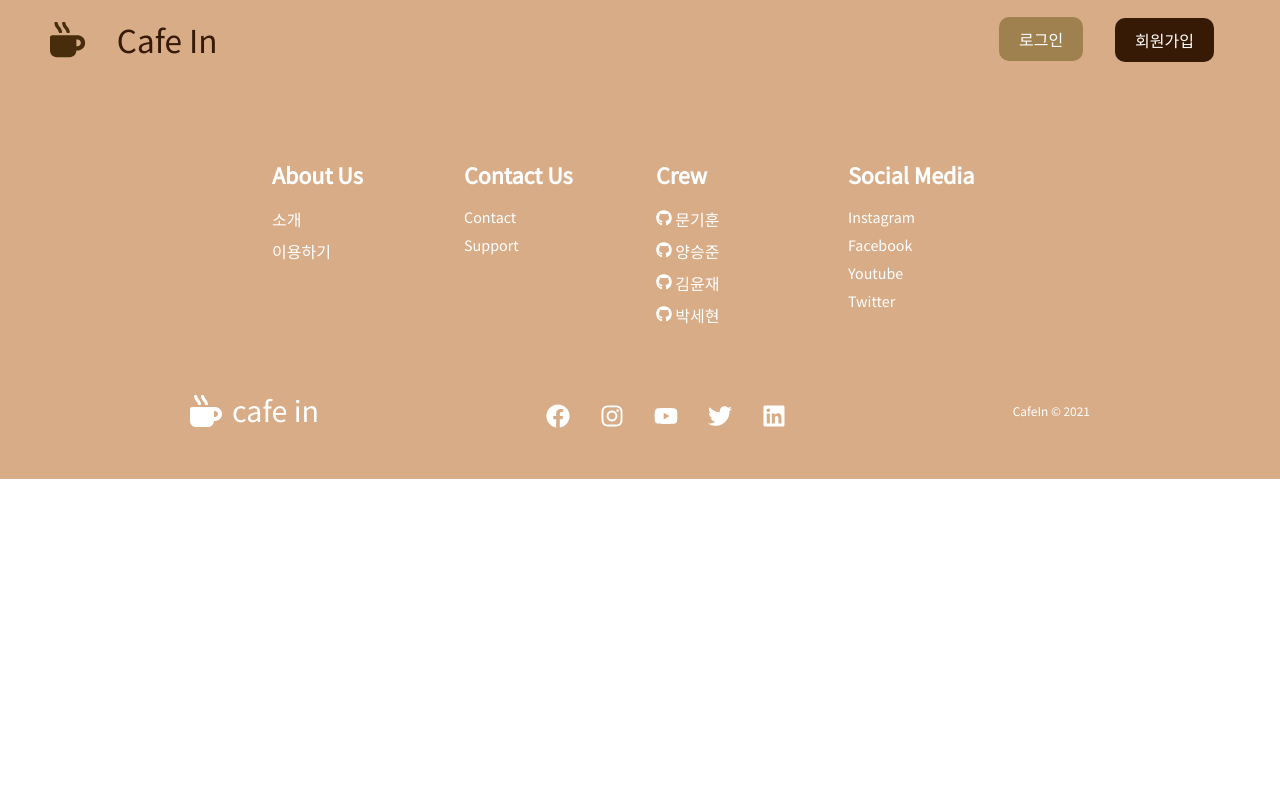
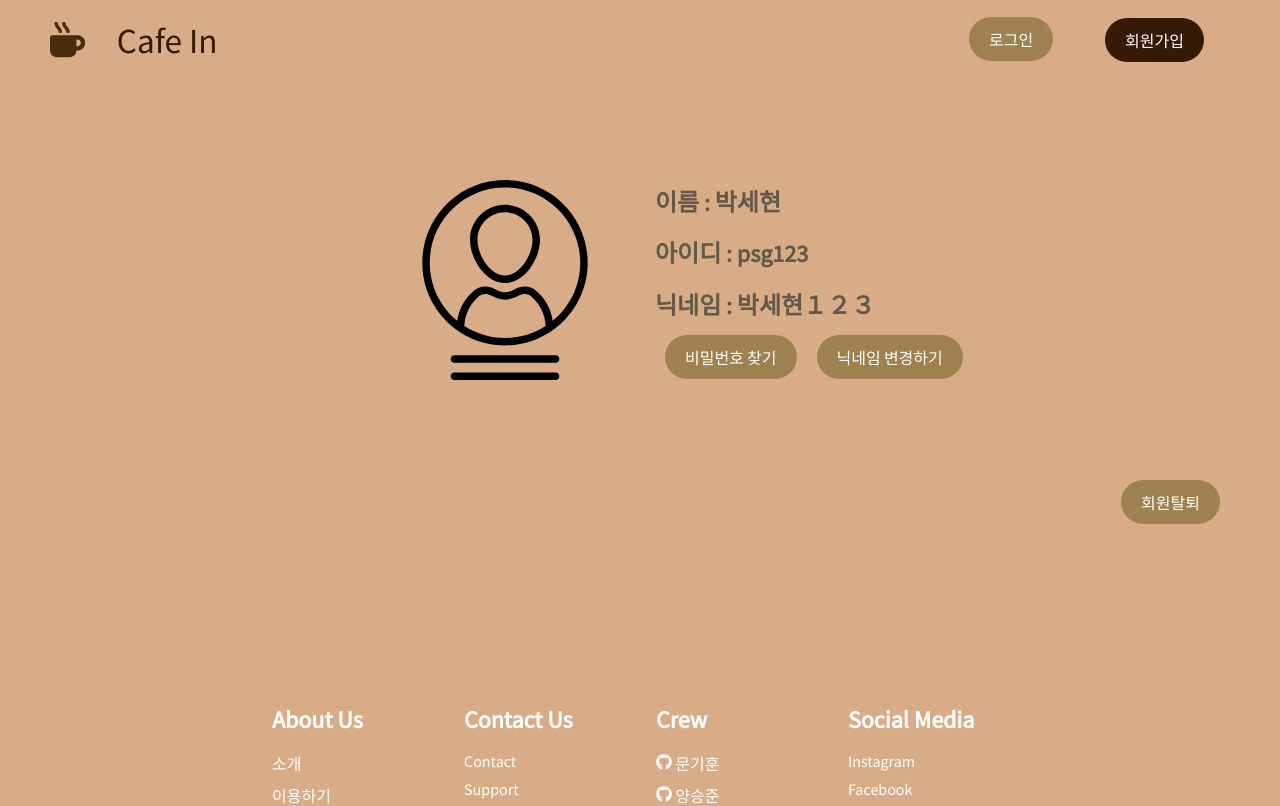
Before and after one commit to codestates/Cafe.in, a React (Create React App) app in the folder client/: page /mypage in a window 1280 px wide. Shown: the top 806 px of the page. Built offline with nearby package versions, Linux system fonts and the light colour scheme.

Commit message:
feat : mypage, modal　초안완료

```diff
--- a/client/src/App.js
+++ b/client/src/App.js
@@ -2,6 +2,7 @@ import React, { useState } from "react";
 import GlobalStyle from "./globalStyles";
 import Home from "./pages/HomePage/Home";
 import SignUp from "./pages/SignUp/SignUp";
+import MyPage from './pages/Mypage/Mypage';
 import { BrowserRouter as Router, Switch, Route } from "react-router-dom";
 import ScrollToTop from "./components/ScrollToTop";
 import { Navbar, Footer } from "./components";
@@ -19,7 +20,6 @@ function App() {
     console.log('Signup Success', signupInfo);
   }
 
-  const [userInfo, setUserInfo] = useState(null);
 
   return (
     <Router>
@@ -27,11 +27,11 @@ function App() {
       <ScrollToTop />
       <Navbar
         handleLoginSuccess={handleLoginSuccess}
-        handleSignupSuccess={handleSignupSuccess}
-      />
+        handleSignupSuccess={handleSignupSuccess}/>
       <Switch>
         <Route path="/" exact component={Home} />
         <Route path="/sign-up" component={SignUp} />
+        <Route path='/mypage' component={MyPage}/>
       </Switch>
       <Footer />
     </Router>
--- a/client/src/components/Forms/LoginForm.js
+++ b/client/src/components/Forms/LoginForm.js
@@ -1,4 +1,5 @@
 import React, { useState } from "react";
+import {  Button } from '../../globalStyles';
 import axios from "axios";
 import "./Form.css";
 import { emailCheck, passwordCheck } from "./RegExTest.js";
@@ -63,13 +64,13 @@ const LoginForm = ({ handleLogin }) => {
           <div className="error-message">{errorMessage}</div>
 
           <div />
-          <button
+          <Button
             className="btn btn-login"
             type="submit"
             onClick={handleLoginInfo}
           >
             Submit
-          </button>
+          </Button>
         </form>
       </center>
     </div>
--- a/client/src/components/Forms/Modal.elements.js
+++ b/client/src/components/Forms/Modal.elements.js
@@ -30,6 +30,7 @@ export const ModalLogo = styled(Link)`
 
 export const ModalIcon = styled(FaMugHot)`
   margin-right: 0.9em;
+  margin: 20px 20px;
 `;
 
 export const ModalWrapper = styled.div`
--- /dev/null
+++ b/client/src/components/MypageSection/MypageSection.elements.js
@@ -0,0 +1,119 @@
+import styled from 'styled-components';
+
+export const MypageSec = styled.div`
+  color: #D7AC87;
+  padding: 100px 0;
+  background: ${({ lightBg }) => ('#D7AC87')};
+`;
+
+export const MypageRow = styled.div`
+  display: flex;
+  margin: 0 -15px -15px -15px;
+  flex-wrap: wrap;
+  align-items: center;
+  flex-direction: ${({ imgStart }) => (imgStart ? 'row-reverse' : 'row')};
+`;
+
+export const MypageColumn = styled.div`
+  margin-bottom: 15px;
+  padding-right: 15px;
+  padding-left: 15px;
+  flex: 1;
+  max-width: 50%;
+  flex-basis: 50%;
+
+  @media screen and (max-width: 600px) {
+    max-width: 100%;
+    flex-basis: 100%;
+    display: flex;
+    justify-content: center;
+  }
+`;
+
+export const TextWrapper = styled.div`
+  max-width: 400px;
+  padding-top: 0;
+  padding-bottom: 0px;
+
+  @media screen and (max-width: 300px) {
+    padding-bottom: 30px;
+  }
+`;
+
+export const ImgWrapper = styled.div`
+
+  max-width: 555px;
+  display: flex;
+  justify-content: ${({ start }) => (start ? 'flex-start' : 'flex-end')};
+
+`;
+
+export const Img = styled.img`
+
+  padding-right: 0;
+  border: 0;
+  max-width: 100%;
+  vertical-align: middle;
+  display: inline-block;
+  max-height: 200px;
+`;
+
+export const Id = styled.div`
+  color: ${({ lightTopLine }) => (lightTopLine ? '#635949' : '#fff')};
+  margin-bottom: 30px;
+  font-size: 24px;
+  line-height: 1.8;
+  font-weight: 600;
+
+  text-decoration: none;
+  margin-bottom: 0.5rem;
+
+  &:hover {
+      color: #fff;
+      transition: 200ms ease-in;
+  }
+`;
+
+export const Name = styled.h1`
+  margin-bottom: 14px;
+  font-size: 24px;
+  line-height: 1.8;
+  font-weight: 600;
+  color: ${({ lightText }) => (lightText ? '#635949' : '#fff')};
+
+  text-decoration: none;
+  margin-bottom: 0.5rem;
+
+  &:hover {
+      color: #fff;
+      transition: 200ms ease-in;
+  }
+`
+
+export const Nickname = styled.p`
+  font-size: 24px;
+  line-height: 1.8;
+  font-weight: 600;
+  color: ${({ lightTextDesc }) => (lightTextDesc ? '#635949' : '#fff')};
+
+  text-decoration: none;
+  margin-bottom: 0.5rem;
+
+  &:hover {
+      color: #fff;
+      transition: 200ms ease-in;
+  }
+  `;
+
+
+export const MypageSec2 = styled.div`
+  display: flex;
+  justify-content: right;
+  align-items: center;
+  text-decoration: none;
+  margin-top: 100px;
+  height: 100%;
+  width: 100%;
+  border: none;
+  outline: none;
+`;
--- /dev/null
+++ b/client/src/components/MypageSection/MypageSection.js
@@ -0,0 +1,72 @@
+import React from 'react';
+import { Link } from 'react-router-dom';
+import { Container, Button } from '../../globalStyles';
+import imgurl from '../../images/profile.svg'
+
+import {
+  MypageSec,
+  MypageSec2,
+  MypageRow,
+  MypageColumn,
+  TextWrapper,
+  Name,
+  Id,
+  Nickname,
+  ImgWrapper,
+  Img
+} from './MypageSection.elements';
+
+function MypageSection({
+  primary,
+  lightBg,
+  lightTopLine,
+  lightText,
+  lightTextDesc,
+  name,nickname,id,
+  buttonLabel1,buttonLabel2,buttonLabel3,
+  imgStart,
+  start
+}) {
+  return (
+    <>
+      <MypageSec lightBg={lightBg}>
+        <Container>
+          <MypageRow imgStart={imgStart}>
+          <MypageColumn>
+              <ImgWrapper start={start}>
+                <Img src={imgurl} />
+              </ImgWrapper>
+            </MypageColumn>
+            <MypageColumn>
+              <TextWrapper>
+                <Name lightText={lightText}> 이름  : {name}</Name>
+                <Id lightTopLine={lightTopLine}> 아이디 : {id}</Id>
+                <Nickname lightTextDesc={lightTextDesc}>닉네임 : {nickname}</Nickname>
+              </TextWrapper>
+                <Link to='/sign-up'>
+                  <Button>
+                    {buttonLabel1}
+                  </Button>
+                </Link>
+                <Link to='/sign-up'>
+                  <Button>
+                 {buttonLabel2}
+                  </Button>
+                </Link>
+
+            </MypageColumn>
+          </MypageRow>
+          <MypageSec2>
+        <Link to='/sign-up'>
+                  <Button>
+                 {buttonLabel3}
+                  </Button>
+                </Link>
+        </MypageSec2>
+        </Container>
+      </MypageSec>
+    </>
+  );
+}
+
+export default MypageSection ;
--- a/client/src/components/index.js
+++ b/client/src/components/index.js
@@ -2,3 +2,4 @@ export { default as Navbar } from './Navbar/Navbar';
 export { default as Footer } from './Footer/Footer';
 export { default as InfoSection } from './InfoSection/InfoSection';
 export { default as  Pricing } from './Pricing/Pricing';
+export { default as MypageSection} from './MypageSection/MypageSection';
--- a/client/src/globalStyles.js
+++ b/client/src/globalStyles.js
@@ -25,7 +25,8 @@ export const Container = styled.div`
 `;
 
 export const Button = styled.button`
-  border-radius: 10px;
+  margin: 0 10px;
+  border-radius: 40px;
   background: ${({ primary }) => (primary ? '#361a05' : '#9F814F')};
   white-space: nowrap;
   padding: ${({ big }) => (big ? '12px 64px' : '10px 20px')};
--- /dev/null
+++ b/client/src/pages/Mypage/Data.js
@@ -0,0 +1,18 @@
+export const mypageObjOne = {
+  lightBg: false,
+  lightText: true,
+  lightTopLine: true,
+  lightTextDesc: true,
+  id: 'psg123',
+  name: '박세현',
+  nickname:
+    '박세현１２３',
+  buttonLabel1: '비밀번호 찾기',
+  buttonLabel2: '닉네임 변경하기',
+  buttonLabel3: '회원탈퇴',
+  imgStart: '',
+  img: require('../../images/profile.svg'),
+  alt: ''
+};
+
+/* user id , name , email , phone , profession */
--- /dev/null
+++ b/client/src/pages/Mypage/Mypage.js
@@ -0,0 +1,13 @@
+import React from 'react';
+import { MypageSection} from '../../components';
+import { mypageObjOne } from './Data';
+
+function Mypage() {
+  return (
+    <>
+      <MypageSection {...mypageObjOne} />
+    </>
+  );
+}
+
+export default Mypage;
```
Also changed, not shown: client/src/components/Navbar/Navbar.js (+1 -6 lines), client/src/images/profile.svg (added), 1 other file (tests, documents, lock files or other folders).
